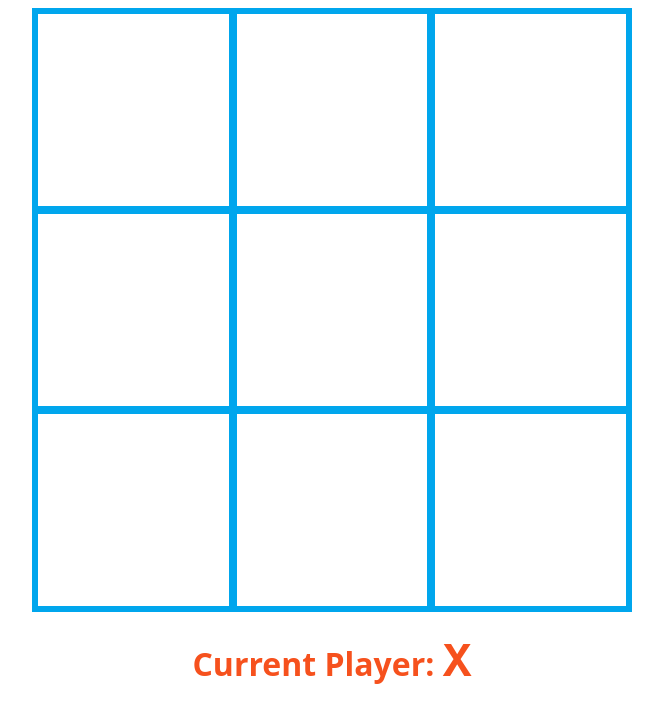
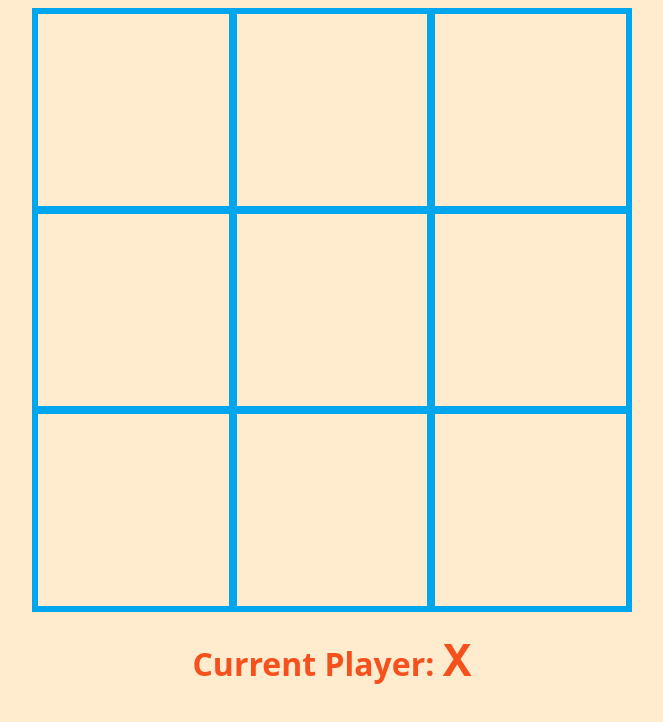
Before and after one commit to CFisher21/Tic-Tac-Toe, a plain HTML site: page index.html in a window 1280 px wide. Shown: the part 135-857 px from the top of the page, without its empty margins (308-971 px from the left). Drawn offline with Linux system fonts and the light colour scheme.

Commit message:
Changed background color

```diff
--- a/styles.css
+++ b/styles.css
@@ -56,3 +56,7 @@
     margin: 24px;
     color: #f6511d;
 }
+
+html {
+    background-color: blanchedalmond;
+}
```
